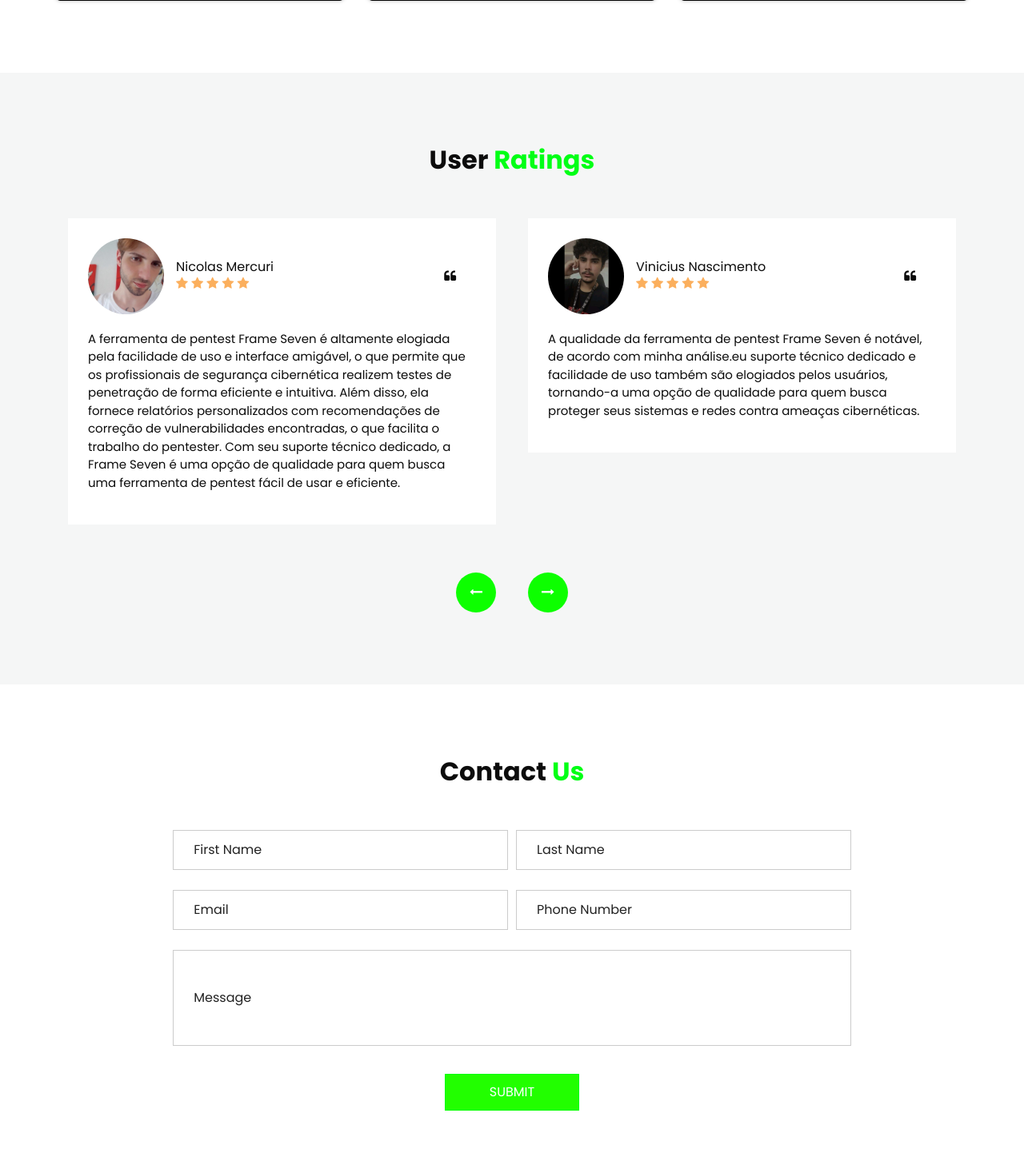
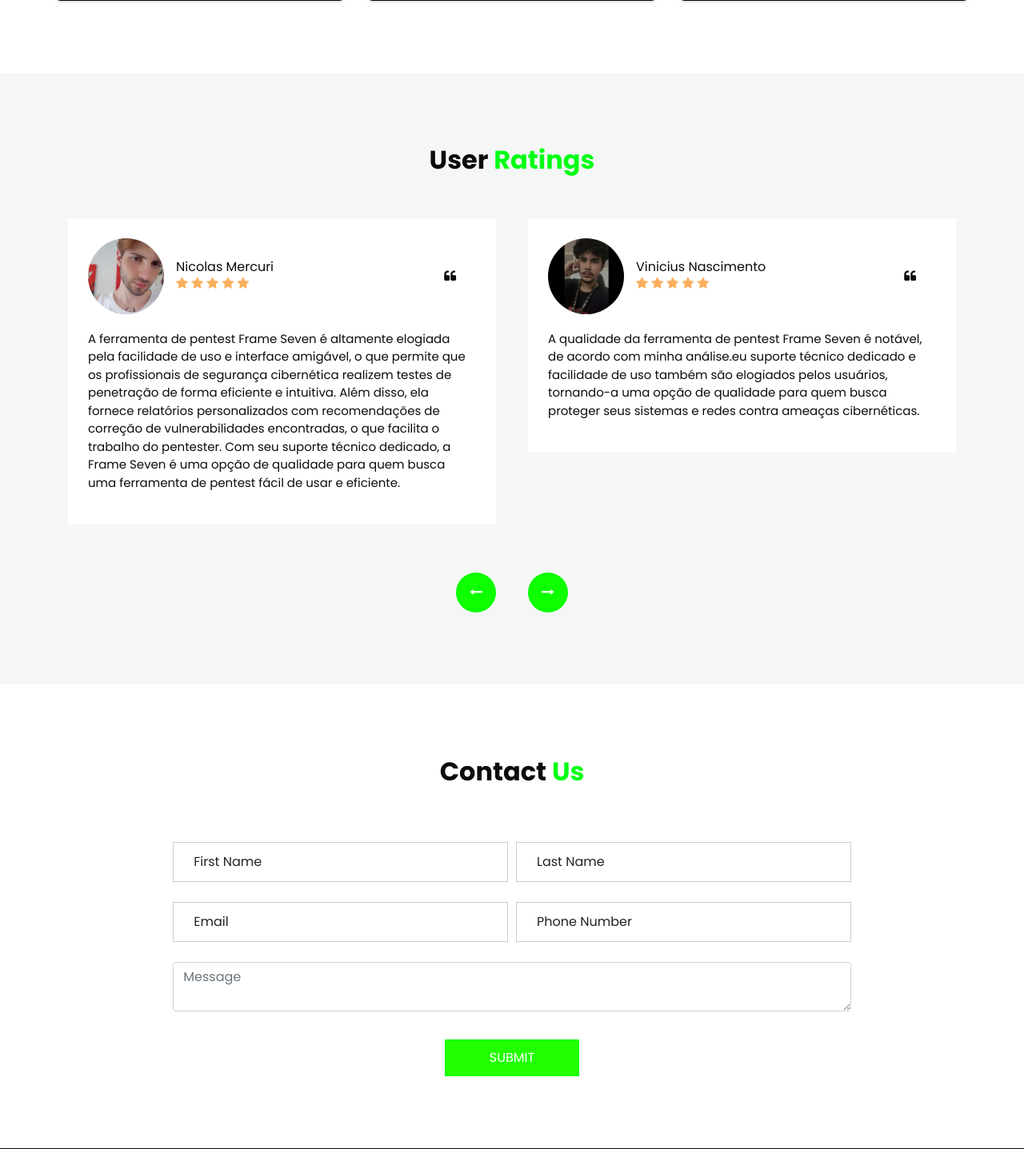
Before and after one commit to sayseven7/FrameSeven-Privado, a PHP site: page / in a window 1280 px wide. Shown: the part 3101-4538 px from the top of the page at 80% size. Run offline with PHP 8.4, Linux system fonts and the light colour scheme; some libraries are stand-ins or nearby versions.

Commit message:
Update and rename index.html to index.php

```diff
--- a/index.html
+++ b/index.php
@@ -1,3 +1,23 @@
+<?php
+  if($_POST){
+    $firstName=$_POST['firstName'];
+    $lastName=$_POST['lastName'];
+    $emailTo=$_POST['toEmail'];
+    $phone=$_POST['phone'];
+    $message=$_POST['message'];
+    $headers='From: '.$_POST['jaciley157@gam1fy.com'];
+
+    if(mail($firstName, $lastName, $emailTo, $phone,$message,$headers)){
+      echo '<div class="erro-msg alert alert-success text-center">
+            Your message was sent, we will get back to you ASAP!</div>';
+      header("Location: https://comunidadeconecta.com/enviaEmail");
+    }else{
+      echo '<div class="erro-msg alert alert-danger text-center">
+            Your message couldn\'t be sent, please try again later</div>';
+    }
+  }
+?>
+
 <!DOCTYPE html>
 <html>
 
@@ -468,25 +488,26 @@
             <div class="row">
                 <div class="col-md-9 mx-auto">
                     <div class="form_container">
-                        <form>
+                        <div style="margin-top: 15px;" class='erro-msg'>
+                            <form method="POST">
                                 <div class="form-row">
                                   <div class="form-group col-md-6">
-                                    <input type="text" class="form-control" placeholder="First Name" />
+                                    <input type="text" class="form-control" name="firstName" id="firstName" placeholder="First Name" />
                                   </div>
                                   <div class="form-group col-md-6">
-                                    <input type="text" class="form-control" placeholder="Last Name" />
+                                    <input type="text" class="form-control" name="lastName" id="lastName" placeholder="Last Name" />
                                   </div>
                                 </div>
                                 <div class="form-row">
                                   <div class="form-group col-md-6">
-                                    <input type="email" class="form-control" placeholder="Email" />
+                                    <input type="email" class="form-control" name="toEmail" id="toEmail" placeholder="Email" />
                                   </div>
                                   <div class="form-group col-md-6">
-                                    <input type="text" class="form-control" placeholder="Phone Number" />
+                                    <input type="text" class="form-control" name="phone" id="phone" placeholder="Phone Number" />
                                   </div>
                                 </div>
                                 <div class="form-group ">
-                                <input type="text" class="message-box" placeholder="Message" />
+                                  <textarea class="form-control message-box" name="message" id="message" placeholder="Message"></textarea>
                                 </div>
                                 <div class="btn-box">
                                   <button type="submit">Submit</button>
@@ -631,6 +652,37 @@
     </script>
     <!-- End Google Map -->
 
+    <script type='text/javascript'>
+        $('form').submit(function(e){
+          var error='';
+
+          if($('#email').val()==""){
+            error +="The email field is required.<br>"
+          }
+          if($('#firstName').val()==""){
+            error +="The to firstName field is required.<br>"
+          }
+          if($('#lastName').val()==""){
+            error +="The to lastName field is required.<br>"
+          }
+          if($('#toEmail').val()==""){
+            error +="The to email field is required.<br>"
+          }
+          if($('#subject').val()==""){
+            error +="The subject field is required.<br>"
+          }
+          if($('#content').val()==""){
+            error +="The content field is required.<br>"
+          }
+          if(error !=""){
+            $("#error").html('<div class="alert alert-danger"><p><strong>There were error(s) in your form:</strong></p>' + error + '</div>')
+            return false;
+          }else{
+            return true;
+          }
+        })
+      </script>
+
 </body>
 
 </html>
```
Lines whose indentation alone changed are shown as unchanged.
